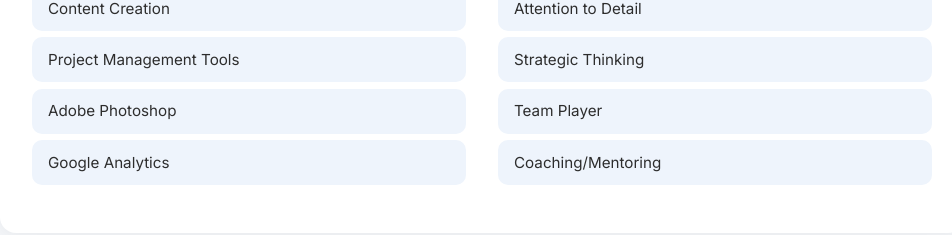
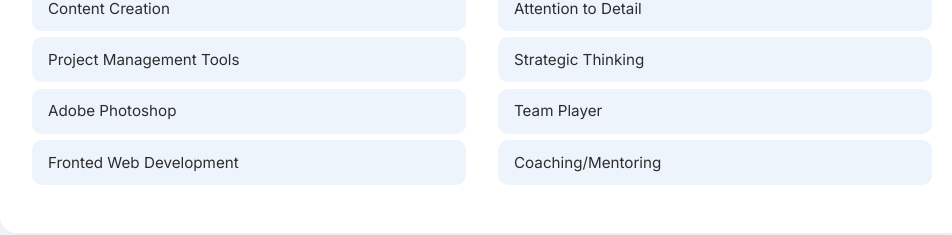
Before and after one commit to azlyb/nbasarian, a plain HTML site: page index.html in a window 1280 px wide. Shown: the part 1054-1289 px from the top of the page, without its empty margins (158-1110 px from the left). Drawn offline with Linux system fonts and the light colour scheme.

Commit message:
Update index.html

```diff
--- a/index.html
+++ b/index.html
@@ -30,7 +30,7 @@
         <li>Content Creation</li>
         <li>Project Management Tools</li>
         <li>Adobe Photoshop</li>
-        <li>Google Analytics</li>
+        <li>Fronted Web Development</li>
       </ul>
     </div>
     <div>
```
